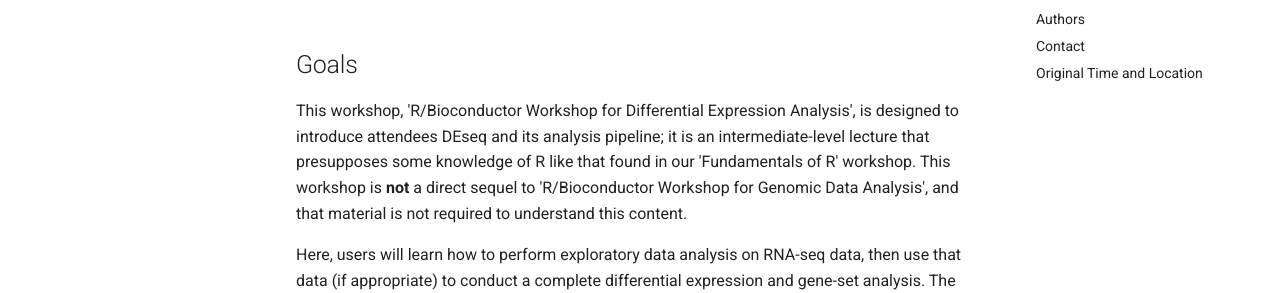
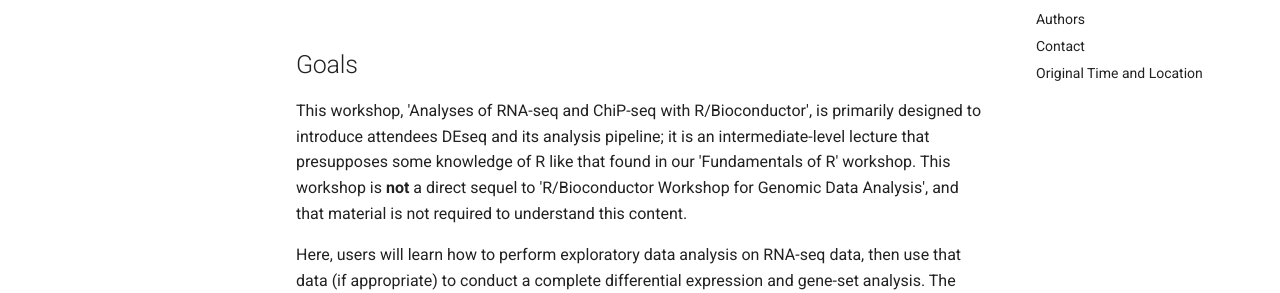
Before and after one commit to compbiocore/bioconductor-workshop-2, an MkDocs documentation site: the page built from docs/index.md, in a window 1280 px wide and 900 px high. Shown: the part 200-493 px from the top of the window. Built offline with MkDocs 1.6.1 and Material for MkDocs 9.7.7, drawn with Linux system fonts in a browser that asks for light colours; comment, search, counter and statistics services are not loaded.

Commit message:
fixed title

```diff
--- a/docs/index.md
+++ b/docs/index.md
@@ -7,7 +7,7 @@
 
 ## Goals
 
-This workshop, 'R/Bioconductor Workshop for Differential Expression Analysis', is designed to introduce attendees DEseq and its analysis pipeline; it is an intermediate-level lecture that presupposes some knowledge of R like that found in our 'Fundamentals of R' workshop.  This workshop is **not** a direct sequel to 'R/Bioconductor Workshop for Genomic Data Analysis', and that material is not required to understand this content.
+This workshop, 'Analyses of RNA-seq and ChiP-seq with R/Bioconductor', is primarily designed to introduce attendees DEseq and its analysis pipeline; it is an intermediate-level lecture that presupposes some knowledge of R like that found in our 'Fundamentals of R' workshop.  This workshop is **not** a direct sequel to 'R/Bioconductor Workshop for Genomic Data Analysis', and that material is not required to understand this content.
 
 Here, users will learn how to perform exploratory data analysis on RNA-seq data, then use that data (if appropriate) to conduct a complete differential expression and gene-set analysis.  The workshop will discuss how to interpret the results of the exploratory analyses it presents and what they say about the data's quality, as well as offer advice on how to make the data more suitable for analysis.  It takes the user from a raw table of counts all the way to a set of differentially expressed genes and their pathways - the traditional endpoint for an RNA-seq analysis.
 
```
